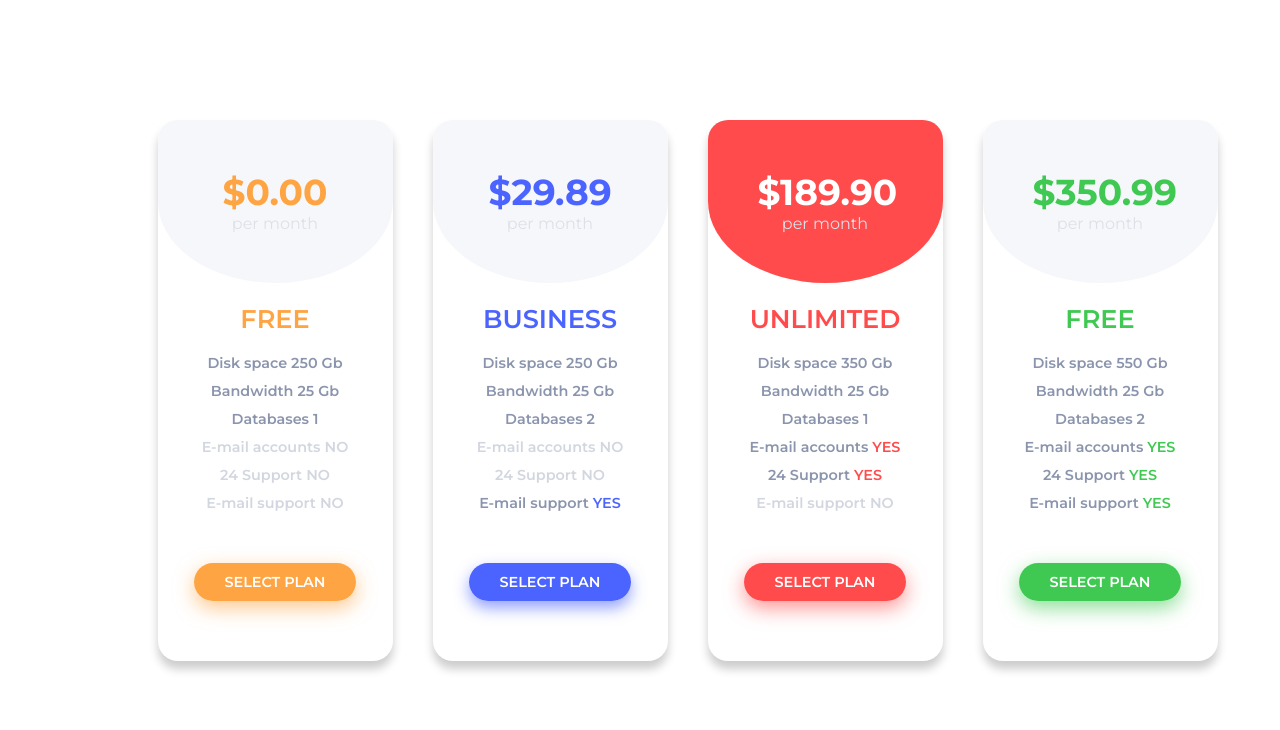
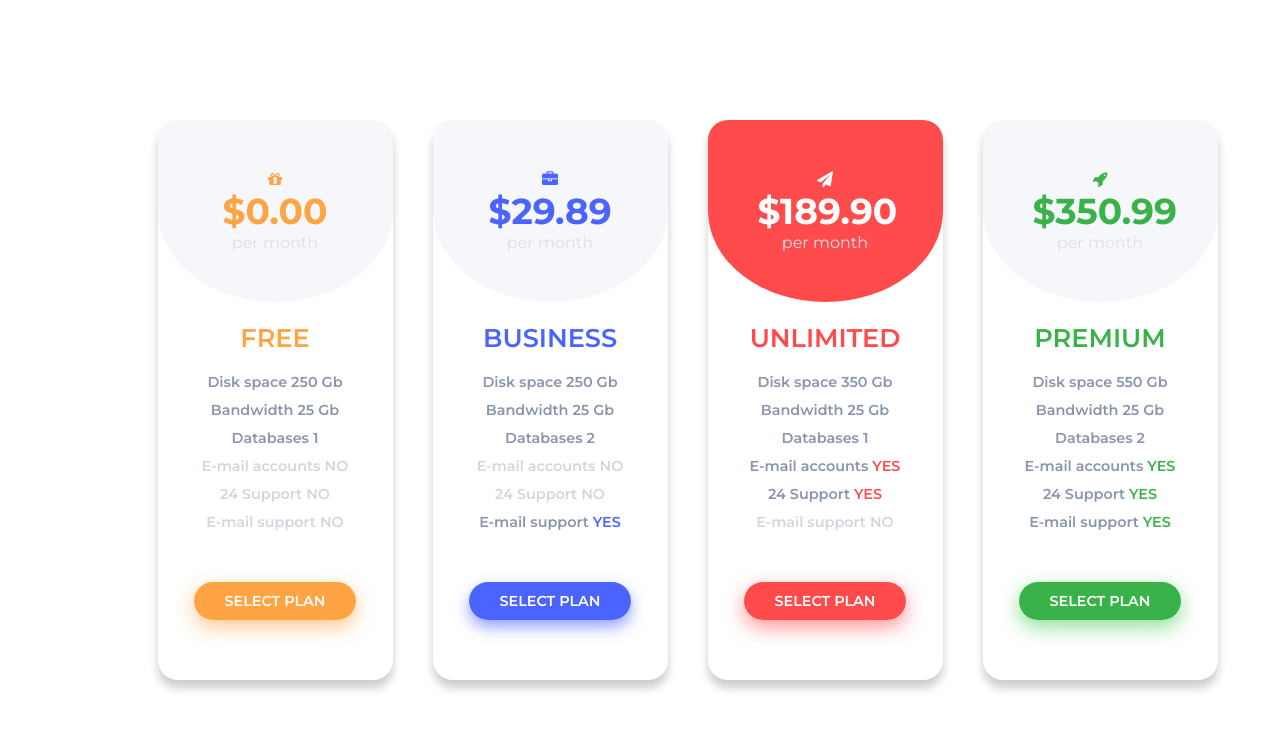
Before and after one commit to BK-Star/Elegant-Pricing-Table, a plain HTML site: page index.html in a window 1280 px wide. Drawn offline with Linux system fonts and the light colour scheme.

Commit message:
Adding fontawesome icons

```diff
--- a/css/style.css
+++ b/css/style.css
@@ -7,7 +7,7 @@
     --orange: #FFA442;
     --blue: #4B64FF;
     --red: #FF4B4B;
-    --green: #40C952;
+    --green: #39b349;
 }
 
 body{
--- a/index.html
+++ b/index.html
@@ -6,11 +6,13 @@
     <meta http-equiv="X-UA-Compatible" content="ie=edge">
     <title>Elegant Pricing Table</title>
     <link rel="stylesheet" href="css/style.css">
+    <link href="https://stackpath.bootstrapcdn.com/font-awesome/4.7.0/css/font-awesome.min.css" rel="stylesheet">
 </head>
 <body>
     <div class="container">
         <div class="column">
             <div class="price">
+                <i class="fa fa-gift"></i>
                 <h2>$0.00</h2>
                 <span>per month</span>
             </div>
@@ -34,6 +36,7 @@
         </div> <!--end column-->
         <div class="column">
             <div class="price">
+                <i class="fa fa-briefcase"></i>
                 <h2>$29.89</h2>
                 <span>per month</span>
             </div>
@@ -57,6 +60,7 @@
         </div> <!--end column-->
         <div class="column">
             <div class="price">
+                <i class="fa fa-paper-plane"></i>
                 <h2>$189.90</h2>
                 <span>per month</span>
             </div>
@@ -79,11 +83,12 @@
         </div> <!--end column-->
         <div class="column">
             <div class="price">
+                <i class="fa fa-rocket"></i>
                 <h2>$350.99</h2>
                 <span>per month</span>
             </div>
             <div class="title">
-                <h2>Free</h2>
+                <h2>Premium</h2>
             </div>
             <div class="option">
                 <ul>
```
